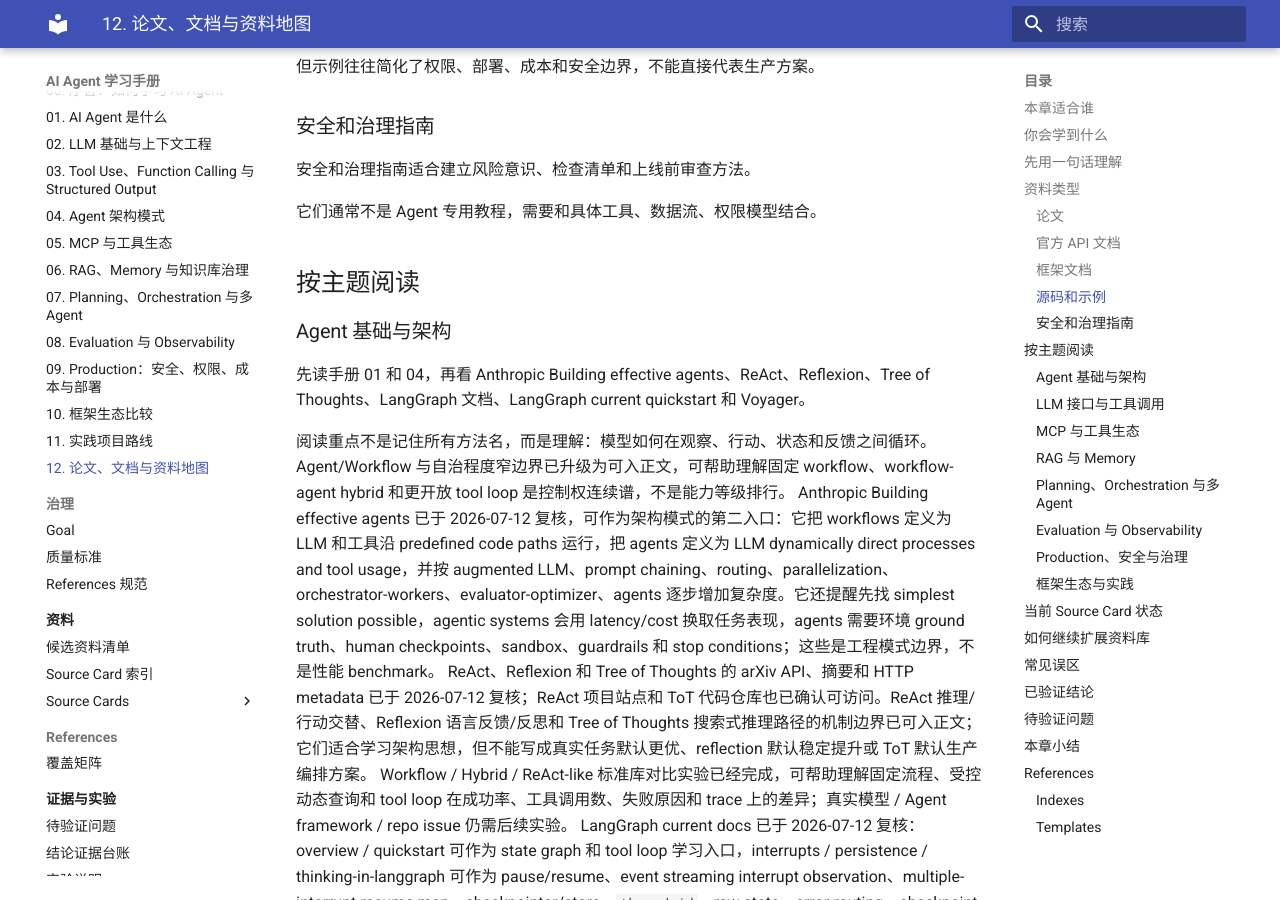
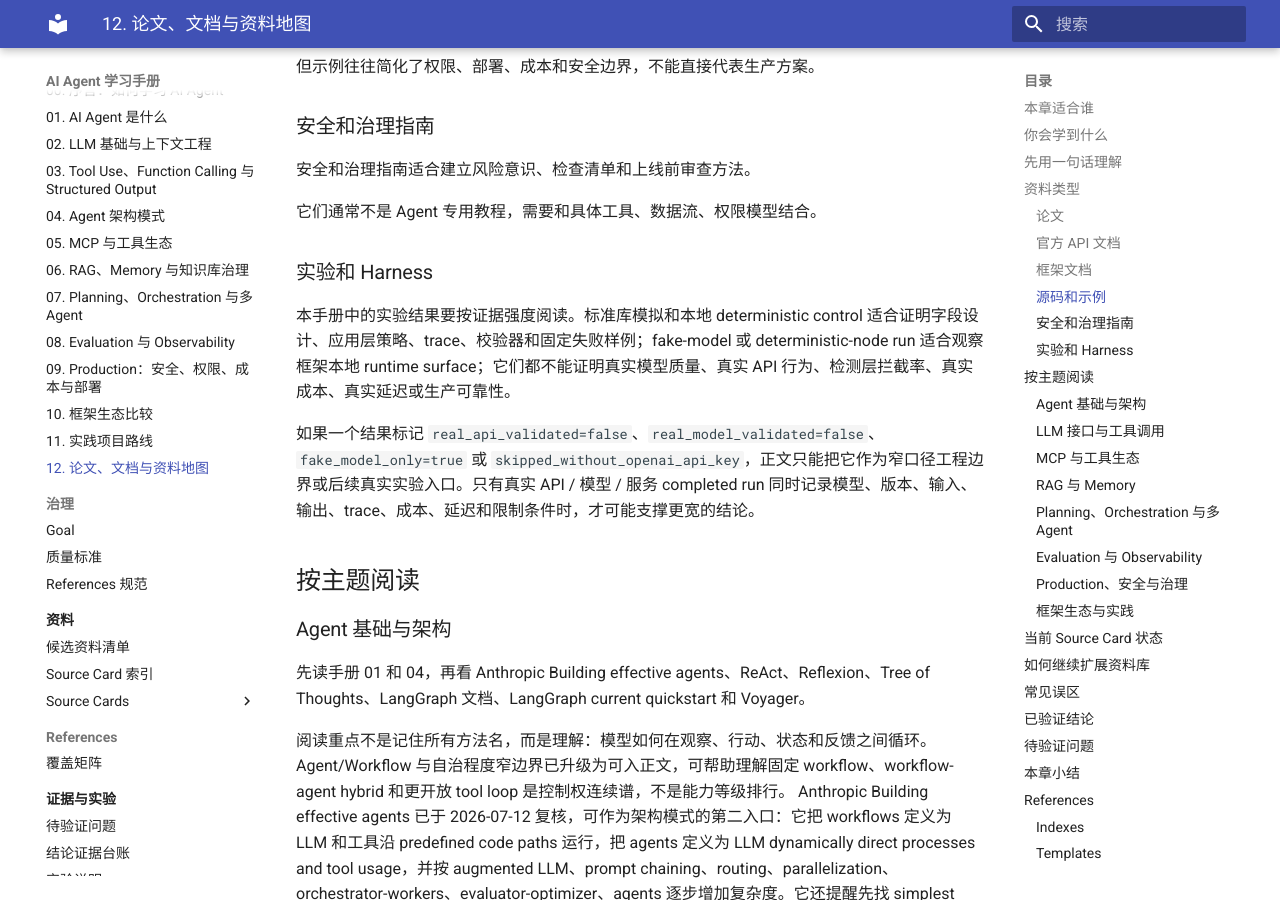
Before and after one commit to AmazingCaddy/readings-ai-agent, an MkDocs documentation site: the page built from docs/chapters/12-source-map.md, in a window 1280 px wide and 900 px high, scrolled down 1328 px. Built offline with MkDocs 1.6.1 and Material for MkDocs 9.7.7, drawn with Linux system fonts in a browser that asks for light colours.

Commit message:
Clarify deterministic harness evidence boundaries

```diff
--- a/docs/chapters/12-source-map.md
+++ b/docs/chapters/12-source-map.md
@@ -49,6 +49,12 @@
 安全和治理指南适合建立风险意识、检查清单和上线前审查方法。
 
 它们通常不是 Agent 专用教程，需要和具体工具、数据流、权限模型结合。
+
+### 实验和 Harness
+
+本手册中的实验结果要按证据强度阅读。标准库模拟和本地 deterministic control 适合证明字段设计、应用层策略、trace、校验器和固定失败样例；fake-model 或 deterministic-node run 适合观察框架本地 runtime surface；它们都不能证明真实模型质量、真实 API 行为、检测层拦截率、真实成本、真实延迟或生产可靠性。
+
+如果一个结果标记 `real_api_validated=false`、`real_model_validated=false`、`fake_model_only=true` 或 `skipped_without_openai_api_key`，正文只能把它作为窄口径工程边界或后续真实实验入口。只有真实 API / 模型 / 服务 completed run 同时记录模型、版本、输入、输出、trace、成本、延迟和限制条件时，才可能支撑更宽的结论。
 
 ## 按主题阅读
 
```
Also changed, not shown: docs/evidence/claim-ledger.md (+2 -0 lines), docs/evidence/validation-backlog.md (+2 -0 lines), docs/experiments/README.md (+2 -0 lines), docs/local/summaries/2026-07-11-ai-agent-handbook.md (+2 -0 lines).
